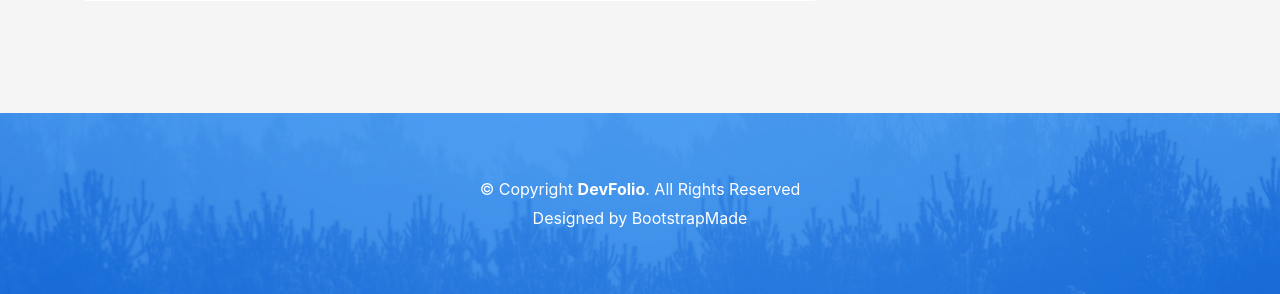
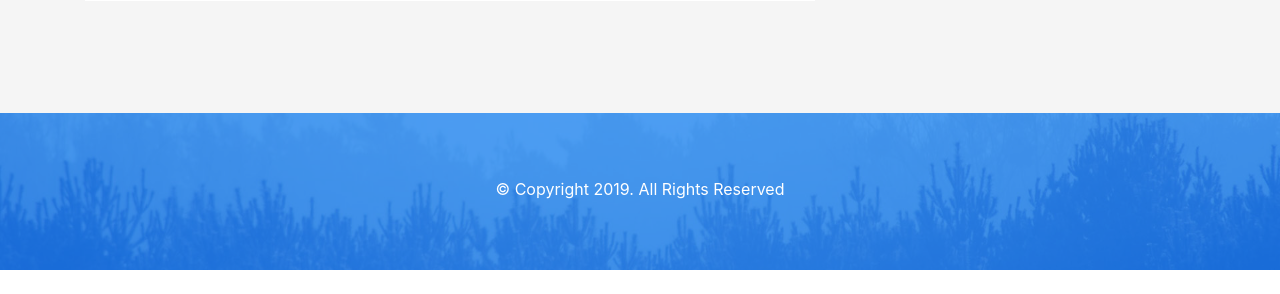
Before and after one commit to agmt5989/recommend, a Node server app: page /engine in a window 1280 px wide. Shown: the part 3618-3912 px from the top of the page. After the commit the page ends 3888 px from the top, so only its background shows below. Run offline with Node 20, Linux system fonts and the light colour scheme; some libraries are stand-ins or nearby versions; some web fonts are replaced.

Commit message:
copyright notice

```diff
--- a/views/eng.handlebars
+++ b/views/eng.handlebars
@@ -343,16 +343,7 @@
             <div class="row">
                 <div class="col-sm-12">
                     <div class="copyright-box">
-                        <p class="copyright">&copy; Copyright <strong>DevFolio</strong>. All Rights Reserved</p>
-                        <div class="credits">
-                            <!--
-                              All the links in the footer should remain intact.
-                              You can delete the links only if you purchased the pro version.
-                              Licensing information: https://bootstrapmade.com/license/
-                              Purchase the pro version with working PHP/AJAX contact form: https://bootstrapmade.com/buy/?theme=DevFolio
-                            -->
-                            Designed by <a href="https://bootstrapmade.com/">BootstrapMade</a>
-                        </div>
+                        <p class="copyright">&copy; Copyright 2019. All Rights Reserved</p>
                     </div>
                 </div>
             </div>
```
